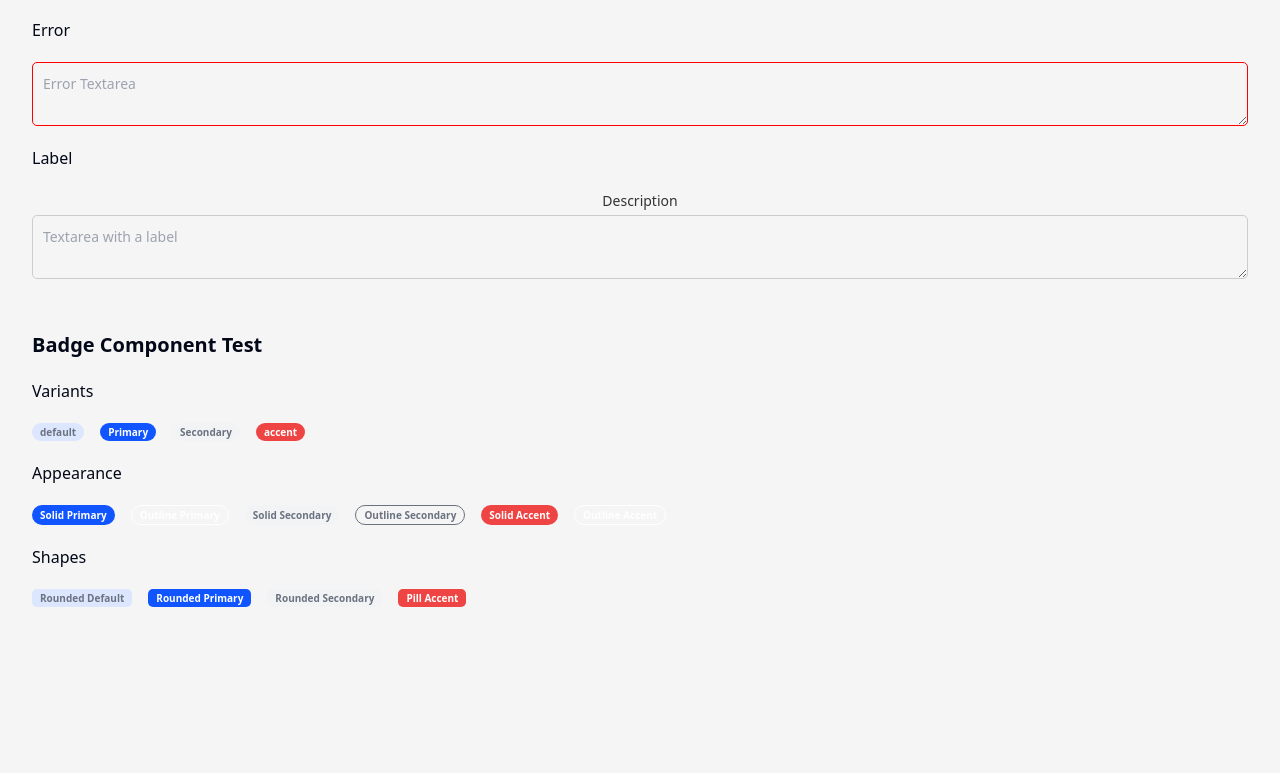
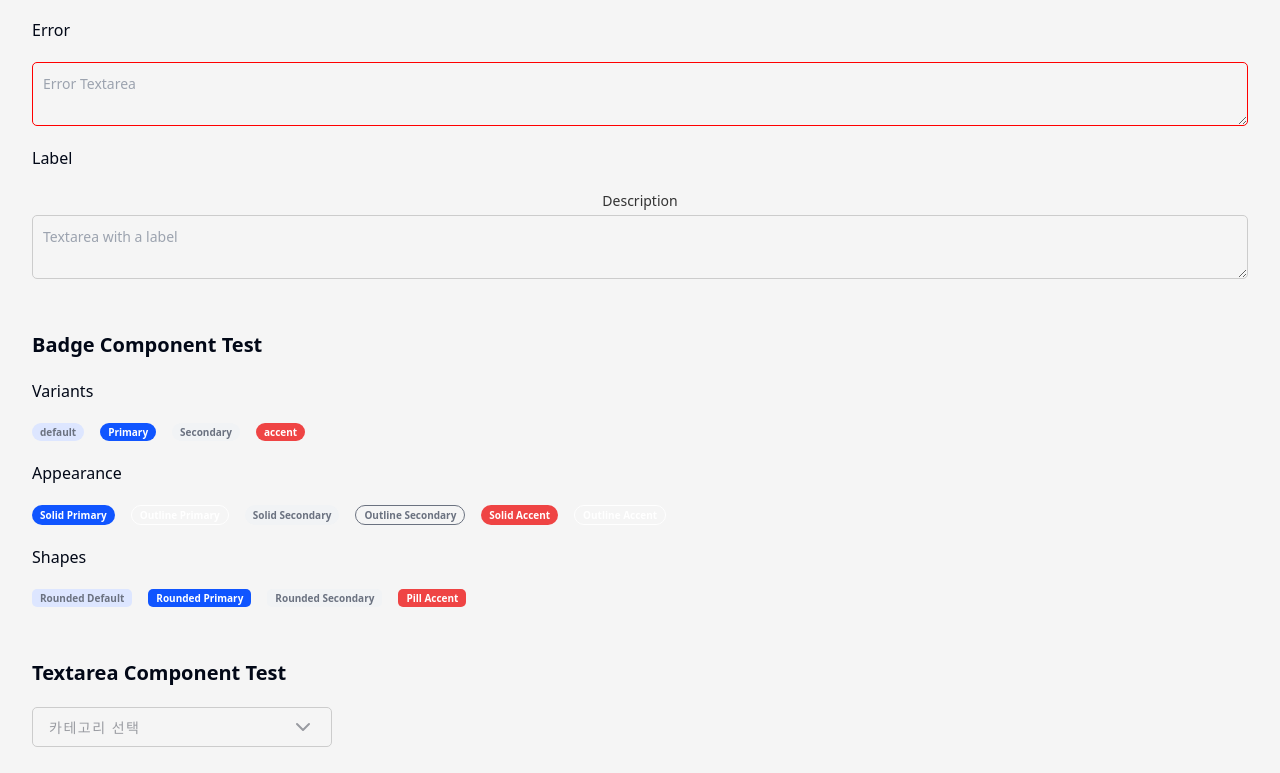
Before and after one commit to Hajin-Bang/Project_BookMark, a React (Vite) app: page /test in a window 1280 px wide. Shown: the part 2259-3032 px from the top of the page. Before the commit the page ends 2898 px from the top, so only its background shows below. Built offline with nearby package versions, Linux system fonts and the light colour scheme.

Commit message:
[DesignSystem]-Select 컴포넌트 구현

```diff
--- /dev/null
+++ b/src/design-system/select/SelectContext.tsx
@@ -0,0 +1,42 @@
+import React, { createContext, useContext, useEffect, useState } from "react";
+import { SelectContextType } from "./types";
+
+const SelectContext = createContext<SelectContextType | undefined>(undefined);
+
+export const useSelectContext = () => {
+  const context = useContext(SelectContext);
+  if (!context) {
+    throw new Error("Select components must be used within a SelectProvider");
+  }
+  return context;
+};
+
+export const SelectProvider: React.FC<
+  SelectContextType & { children: React.ReactNode }
+> = ({ children, value: controlledValue, onValueChange }) => {
+  const [isOpen, setIsOpen] = useState(false);
+  const [selectedValue, setSelectedValue] = useState<string | null>(null);
+
+  const isControlled = controlledValue !== undefined;
+
+  useEffect(() => {
+    if (isControlled) {
+      setSelectedValue(controlledValue);
+    }
+  }, [controlledValue]);
+
+  const toggleOpen = () => setIsOpen((prev) => !prev);
+  const selectOption = (value: string) => {
+    if (onValueChange) onValueChange(value);
+    setSelectedValue(value);
+    setIsOpen(false);
+  };
+
+  return (
+    <SelectContext.Provider
+      value={{ isOpen, selectedValue, toggleOpen, selectOption }}
+    >
+      {children}
+    </SelectContext.Provider>
+  );
+};
--- /dev/null
+++ b/src/design-system/select/components/Select.tsx
@@ -0,0 +1,29 @@
+import React from "react";
+import { SelectProvider } from "../SelectContext";
+import {
+  SelectContentProps,
+  SelectOptionProps,
+  SelectProps,
+  SelectTriggerProps,
+} from "../types";
+import { SelectTrigger } from "./SelectTrigger";
+import { SelectContent } from "./SelectContent";
+import { SelectOption } from "./SelectOption";
+
+const Select: React.FC<SelectProps> & {
+  Trigger: React.FC<SelectTriggerProps>;
+  Content: React.FC<SelectContentProps>;
+  Option: React.FC<SelectOptionProps>;
+} = ({ children, className, value, onValueChange }) => {
+  return (
+    <SelectProvider value={value} onValueChange={onValueChange}>
+      <div className={className}>{children}</div>
+    </SelectProvider>
+  );
+};
+
+Select.Trigger = SelectTrigger;
+Select.Content = SelectContent;
+Select.Option = SelectOption;
+
+export default Select;
--- /dev/null
+++ b/src/design-system/select/components/SelectContent.tsx
@@ -0,0 +1,9 @@
+import React from "react";
+import { useSelectContext } from "../SelectContext";
+import { StyledContent } from "../styles";
+import { SelectContentProps } from "../types";
+
+export const SelectContent: React.FC<SelectContentProps> = ({ children }) => {
+  const { isOpen } = useSelectContext();
+  return isOpen ? <StyledContent>{children}</StyledContent> : null;
+};
--- /dev/null
+++ b/src/design-system/select/components/SelectOption.tsx
@@ -0,0 +1,21 @@
+import React from "react";
+import { SelectOptionProps } from "../types";
+import { useSelectContext } from "../SelectContext";
+import { StyledOption } from "../styles";
+
+export const SelectOption: React.FC<SelectOptionProps> = ({
+  value,
+  children,
+}) => {
+  const { selectOption, selectedValue } = useSelectContext();
+
+  const handleClick = () => {
+    selectOption?.(value);
+  };
+
+  return (
+    <StyledOption onClick={handleClick} selected={selectedValue === value}>
+      {children}
+    </StyledOption>
+  );
+};
--- /dev/null
+++ b/src/design-system/select/components/SelectTrigger.tsx
@@ -0,0 +1,18 @@
+import React from "react";
+import { SelectTriggerProps } from "../types";
+import { useSelectContext } from "../SelectContext";
+import { StyledTrigger } from "../styles";
+import { ChevronDown } from "lucide-react";
+
+export const SelectTrigger: React.FC<SelectTriggerProps> = ({
+  placeholder = "선택",
+  className,
+}) => {
+  const { toggleOpen, selectedValue } = useSelectContext();
+  return (
+    <StyledTrigger onClick={toggleOpen} className={className}>
+      {selectedValue || placeholder}
+      <ChevronDown />
+    </StyledTrigger>
+  );
+};
--- /dev/null
+++ b/src/design-system/select/styles.ts
@@ -0,0 +1,36 @@
+import styled from "styled-components";
+import Button from "../button/Button";
+
+export const StyledTrigger = styled(Button)`
+  width: 100%;
+  display: flex;
+  justify-content: space-between;
+  padding: 8px 16px;
+  border: 1px solid #ccc;
+  border-radius: 5px;
+  cursor: pointer;
+  background-color: transparent;
+  color: #999ba1;
+  &:hover {
+    background-color: #f0f0f0;
+  }
+`;
+
+export const StyledContent = styled.div`
+  position: absolute;
+  width: inherit;
+  background-color: white;
+  border: 1px solid #ccc;
+  border-radius: 5px;
+  overflow-y: auto;
+  margin-top: 4px;
+  z-index: 10;
+`;
+
+export const StyledOption = styled.div<{ selected?: boolean }>`
+  padding: 8px 16px;
+  cursor: pointer;
+  &:hover {
+    background-color: #f0f0f0;
+  }
+`;
--- /dev/null
+++ b/src/design-system/select/types.ts
@@ -0,0 +1,29 @@
+export interface SelectContextType {
+  isOpen?: boolean;
+  selectedValue?: string | null;
+  toggleOpen?: () => void;
+  selectOption?: (value: string) => void;
+  value?: string | null;
+  onValueChange?: (value: string) => void;
+}
+
+export interface SelectProps {
+  children: React.ReactNode;
+  className?: string;
+  value?: string | null;
+  onValueChange?: (value: string) => void;
+}
+
+export interface SelectTriggerProps {
+  placeholder?: string;
+  className?: string;
+}
+
+export interface SelectContentProps {
+  children: React.ReactNode;
+}
+
+export interface SelectOptionProps {
+  value: string;
+  children: React.ReactNode;
+}
--- a/src/pages/DesignTestPage.tsx
+++ b/src/pages/DesignTestPage.tsx
@@ -1,6 +1,7 @@
 import Badge from "@/design-system/badge/Badge";
 import Button from "@/design-system/button/Button";
 import Input from "@/design-system/input/Input";
+import Select from "@/design-system/select/components/Select";
 import Textarea from "@/design-system/textarea/Textarea";
 import { Lock, Mail } from "lucide-react";
 
@@ -152,6 +153,17 @@ const DesignTestPage = () => {
           Pill Accent
         </Badge>
       </div>
+
+      {/* -----------------Select Test----------------- */}
+      <h2 className="text-xl font-bold mt-8">Textarea Component Test</h2>
+      <Select className="w-[300px]">
+        <Select.Trigger placeholder="카테고리 선택" />
+        <Select.Content>
+          <Select.Option value="최신순">최신순</Select.Option>
+          <Select.Option value="높은 가격순">높은 가격순</Select.Option>
+          <Select.Option value="낮은 가격순">낮은 가격순</Select.Option>
+        </Select.Content>
+      </Select>
     </div>
   );
 };
```
